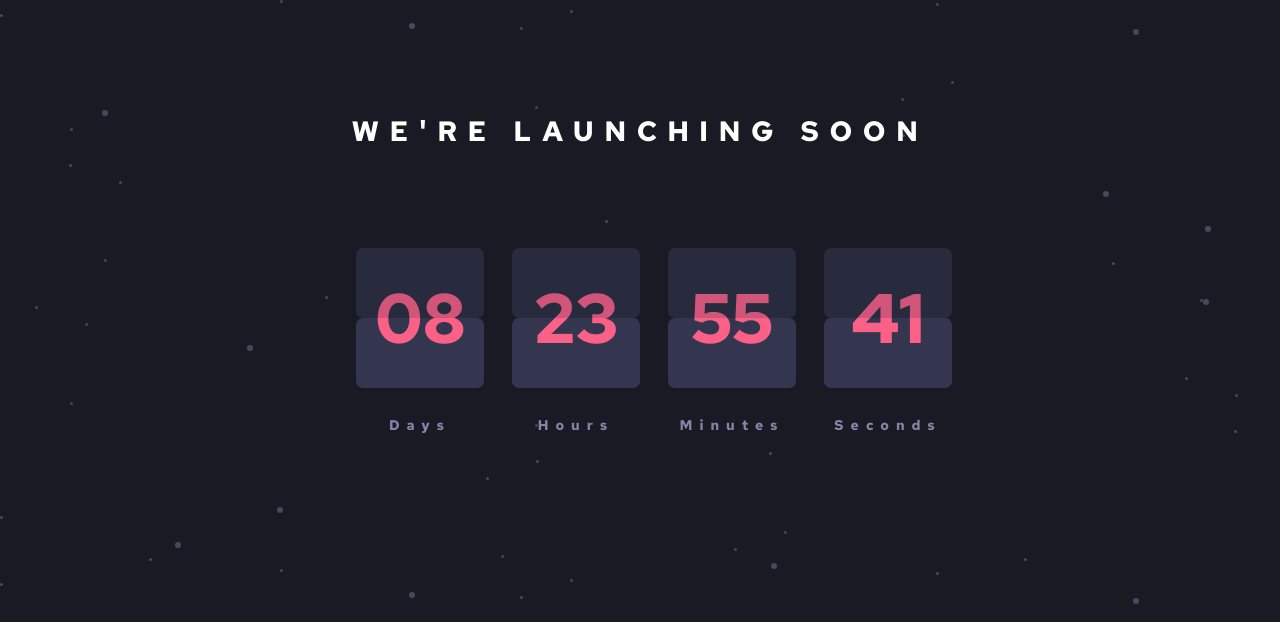
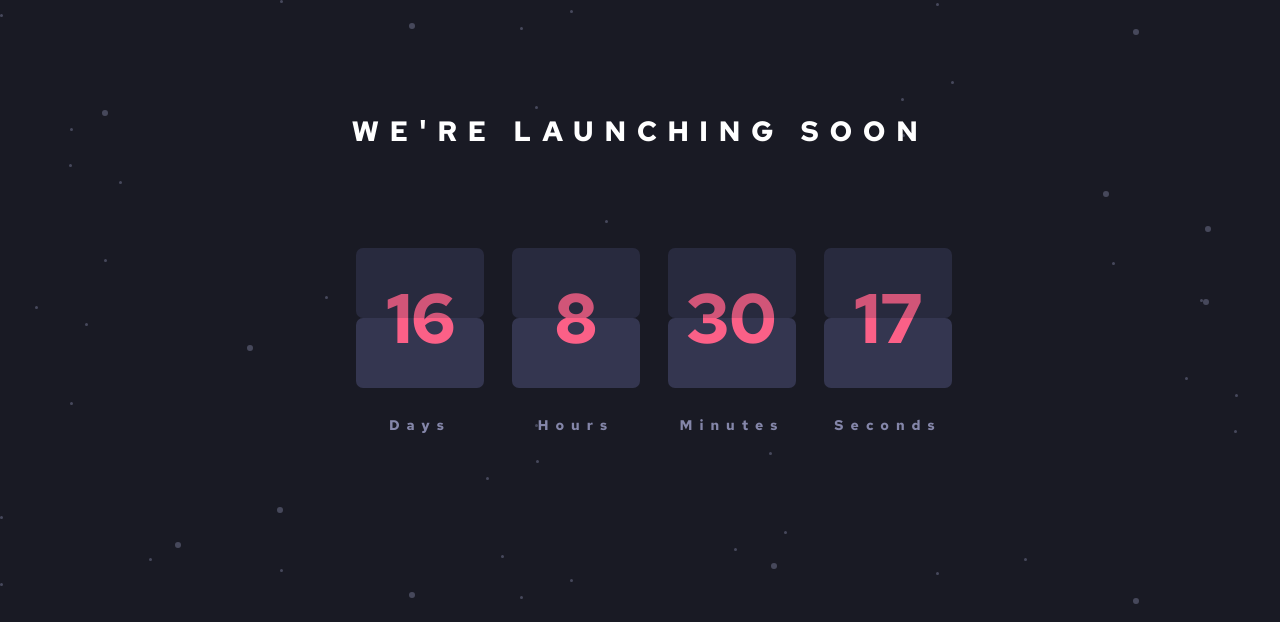
Before and after one commit to Nick1600/FM-launch-countdown-timer, a plain HTML site: page index.html in a window 1280 px wide. Shown: the top 622 px of the page. Drawn offline with Linux system fonts and the light colour scheme.

Commit message:
js draft

```diff
--- a/app.js
+++ b/app.js
@@ -0,0 +1,4 @@
+import { runTimer } from "./count-down.js";
+
+
+setInterval(runTimer, 1000);
--- /dev/null
+++ b/count-down.js
@@ -0,0 +1,36 @@
+function runTimer() {
+    //get millisecond count
+    const countDate = new Date("August 27, 2021, 17:45:00").getTime();
+    const nowTime = new Date().getTime();
+    const timeToo = countDate - nowTime;
+    console.log(timeToo);
+
+    //convert millisecond to day, hour, minute, second
+    const days = Math.floor(timeToo / (1000*60*60*24));
+    const hours = Math.floor(timeToo % (1000*60*60*24) / (1000*60*60))
+    const mins = Math.floor(timeToo % (1000*60*60) / (1000 * 60));
+    const secs = Math.floor(timeToo % (1000*60) / (1000));
+
+    //query selectors
+    const dayDisTop = document.querySelector('.day-dis-top');
+    const dayDisBottom = document.querySelector('.day-dis-bottom');
+    const hourDisTop = document.querySelector('.hour-dis-top');
+    const hourDisBottom = document.querySelector('.hour-dis-bottom');
+    const minDisTop = document.querySelector('.min-dis-top');
+    const minDisBottom = document.querySelector('.min-dis-bottom');
+    const secDisTop = document.querySelector('.sec-dis-top');
+    const secDisBottom = document.querySelector('.sec-dis-bottom');
+
+    //DOM manipulators
+    dayDisTop.innerHTML = days;
+    dayDisBottom.innerHTML = days;
+    hourDisTop.innerHTML = hours;
+    hourDisBottom.innerHTML = hours;
+    minDisTop.innerHTML = mins;
+    minDisBottom.innerHTML = mins;
+    secDisTop.innerHTML = secs;
+    secDisBottom.innerHTML = secs;
+
+}
+
+export { runTimer };
--- a/index.html
+++ b/index.html
@@ -20,12 +20,12 @@
 <!--COUNTERS-->
     <article class="counter-container">
       <article class="day-count" id="counter">
-        <section class="hour-display" id="display">
+        <section class="day-display" id="display">
           <div class="day-top" id="top">
-            <p id="dis-top">08</p>
+            <p id="dis-top" class="day-dis-top">08</p>
           </div>
           <div class="day-bottom " id="bottom">
-            <p id="dis-bottom">08</p>
+            <p id="dis-bottom" class="day-dis-bottom">08</p>
           </div>
         </section>
         <p class="label" id="days">Days</p>
@@ -34,10 +34,10 @@
       <article class="hour-count" id="counter">
         <section class="hour-display" id="display">
           <div class="hour-top" id="top">
-            <p id="dis-top">23</p>
+            <p id="dis-top" class="hour-dis-top">23</p>
           </div>
           <div class="hour-bottom" id="bottom">
-            <p id="dis-bottom">23</p>
+            <p id="dis-bottom" class="hour-dis-bottom">23</p>
           </div>
         </section>
         <p class="label" id="hours">Hours</p>
@@ -46,10 +46,10 @@
       <article class="minute-count" id="counter">
         <section class="minute-display" id="display">
           <div class="minute-top" id="top">
-            <p id="dis-top">55</p>
+            <p id="dis-top" class="min-dis-top">55</p>
           </div>
           <div class="minute-bottom" id="bottom">
-            <p id="dis-bottom">55</p>
+            <p id="dis-bottom" class="min-dis-bottom">55</p>
           </div>
         </section>
         <p class="label" id="minutes">Minutes</p>
@@ -58,10 +58,10 @@
       <article class="second-count" id="counter">
         <section class="second-display" id="display">
           <div class="second-top" id="top">
-            <p id="dis-top">41</p>
+            <p id="dis-top" class="sec-dis-top">41</p>
           </div>
           <div class="second-bottom" id="bottom">
-            <p id="dis-bottom">41</p>
+            <p id="dis-bottom" class="sec-dis-bottom">41</p>
           </div>
         </section>
         <p class="label" id="seconds">Seconds</p>
@@ -69,16 +69,22 @@
     </article>
 
     <section class="social">
-      <a class="facebook-logo" id="social-logo" href="#"><img src="./images/icon-facebook.svg"></a>
+      <a class="facebook-logo" id="social-logo" href="#">
+        <svg xmlns="http://www.w3.org/2000/svg" width="24" height="24"><path class="facebook-logo" fill="#8385A9" d="M22.675 0H1.325C.593 0 0 .593 0 1.325v21.351C0 23.407.593 24 1.325 24H12.82v-9.294H9.692v-3.622h3.128V8.413c0-3.1 1.893-4.788 4.659-4.788 1.325 0 2.463.099 2.795.143v3.24l-1.918.001c-1.504 0-1.795.715-1.795 1.763v2.313h3.587l-.467 3.622h-3.12V24h6.116c.73 0 1.323-.593 1.323-1.325V1.325C24 .593 23.407 0 22.675 0z"/></svg>
+      </a>
 
-      <a class="pintris-logo" id="social-logo" href="#"><img src="./images/icon-pinterest.svg"></a>
+      <a id="social-logo" href="#">
+        <svg xmlns="http://www.w3.org/2000/svg" width="24" height="24"><path class="pintrist-logo" fill="#8385A9" d="M12 0C5.373 0 0 5.372 0 12c0 5.084 3.163 9.426 7.627 11.174-.105-.949-.2-2.405.042-3.441.218-.937 1.407-5.965 1.407-5.965s-.359-.719-.359-1.782c0-1.668.967-2.914 2.171-2.914 1.023 0 1.518.769 1.518 1.69 0 1.029-.655 2.568-.994 3.995-.283 1.194.599 2.169 1.777 2.169 2.133 0 3.772-2.249 3.772-5.495 0-2.873-2.064-4.882-5.012-4.882-3.414 0-5.418 2.561-5.418 5.207 0 1.031.397 2.138.893 2.738a.36.36 0 01.083.345l-.333 1.36c-.053.22-.174.267-.402.161-1.499-.698-2.436-2.889-2.436-4.649 0-3.785 2.75-7.262 7.929-7.262 4.163 0 7.398 2.967 7.398 6.931 0 4.136-2.607 7.464-6.227 7.464-1.216 0-2.359-.631-2.75-1.378l-.748 2.853c-.271 1.043-1.002 2.35-1.492 3.146C9.57 23.812 10.763 24 12 24c6.627 0 12-5.373 12-12 0-6.628-5.373-12-12-12z"/></svg>
+      </a>
 
-      <a class="instagram-logo" id="social-logo" href="#"><img src="./images/icon-instagram.svg"></a>
+      <a id="social-logo" href="#">
+        <svg xmlns="http://www.w3.org/2000/svg" width="24" height="24"><path class="instagram-logo" fill="#8385A9" d="M12 2.163c3.204 0 3.584.012 4.85.07 3.252.148 4.771 1.691 4.919 4.919.058 1.265.069 1.645.069 4.849 0 3.205-.012 3.584-.069 4.849-.149 3.225-1.664 4.771-4.919 4.919-1.266.058-1.644.07-4.85.07-3.204 0-3.584-.012-4.849-.07-3.26-.149-4.771-1.699-4.919-4.92-.058-1.265-.07-1.644-.07-4.849 0-3.204.013-3.583.07-4.849.149-3.227 1.664-4.771 4.919-4.919 1.266-.057 1.645-.069 4.849-.069zM12 0C8.741 0 8.333.014 7.053.072 2.695.272.273 2.69.073 7.052.014 8.333 0 8.741 0 12c0 3.259.014 3.668.072 4.948.2 4.358 2.618 6.78 6.98 6.98C8.333 23.986 8.741 24 12 24c3.259 0 3.668-.014 4.948-.072 4.354-.2 6.782-2.618 6.979-6.98.059-1.28.073-1.689.073-4.948 0-3.259-.014-3.667-.072-4.947-.196-4.354-2.617-6.78-6.979-6.98C15.668.014 15.259 0 12 0zm0 5.838a6.162 6.162 0 100 12.324 6.162 6.162 0 000-12.324zM12 16a4 4 0 110-8 4 4 0 010 8zm6.406-11.845a1.44 1.44 0 100 2.881 1.44 1.44 0 000-2.881z"/></svg>
+      </a>
     </section>
   </main>
   <footer>
     <p class="atribution">A Front-end Mentor project by <a href="https://github.com/Nick1600" target="blanc">Nick1600</a></p>
   </footer>
-  <script src="app.js" async defer></script>
+  <script src="app.js" async defer type="module"></script>
 </body>
 </html>
--- a/style.css
+++ b/style.css
@@ -87,6 +87,15 @@ main {
 #social-logo {
     margin-left: 2rem;
 }
+.facebook-logo:hover {
+    fill: hsl(345, 95%, 68%);
+}
+.pintrist-logo:hover {
+    fill: hsl(345, 95%, 68%);
+}
+.instagram-logo:hover {
+    fillhsl: (345, 95%, 68%);
+}
 
 /*footer*/
 footer {
```
